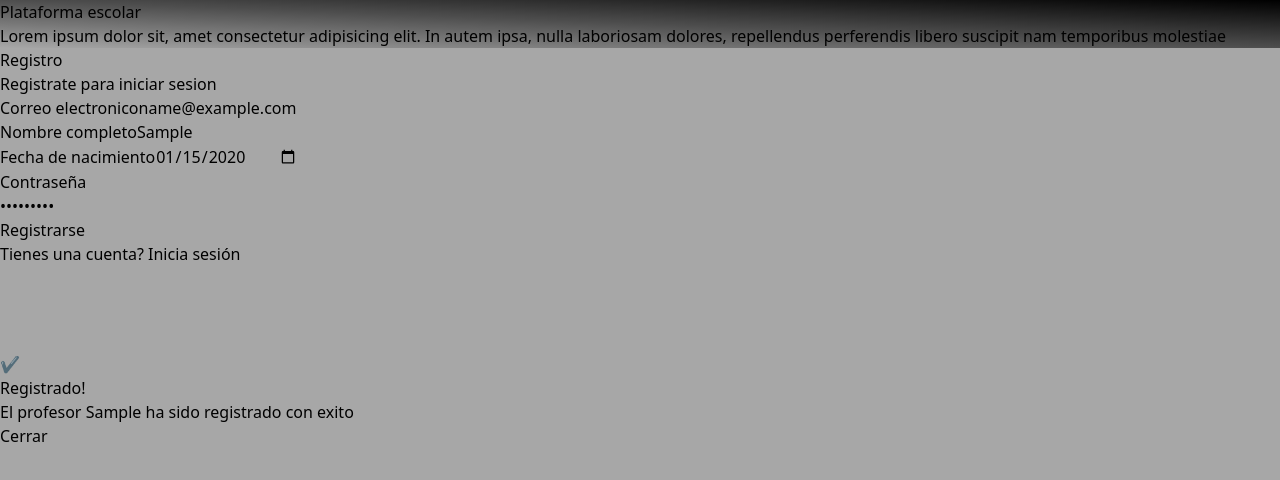
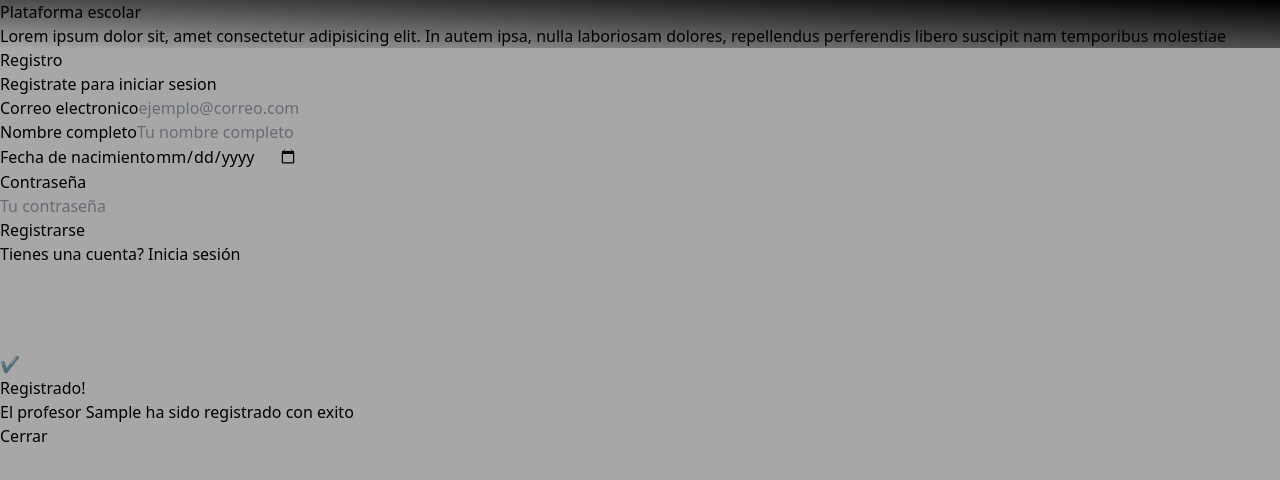
Before and after one commit to Miguel-CaAr/school-platform, a Vue app: page /register in a window 1280 px wide. Both pictures are taken after typing "name@example.com", "Sample", "2020-01-15", "Sample123" into the empty fields and a click on the button "Registrarse". Shown: the top 480 px of the page. Built offline with nearby package versions, Linux system fonts and the light colour scheme.

Commit message:
Limpiar form

```diff
--- a/src/views/RegisterView.vue
+++ b/src/views/RegisterView.vue
@@ -2,6 +2,13 @@
 import { ref } from "vue";
 import Alert from "@/components/Alert.vue";
 import useTeacher from "@/composables/useTeacher";
+import { useAlertStore } from "@/stores/AlertStore";
+const alertStore = useAlertStore();
+
+const onCloseModal = (show) => {
+  alertStore.show = show;
+};
+
 const { addTeacher } = useTeacher;
 
 const teacher = ref({
@@ -10,6 +17,16 @@ const teacher = ref({
   name: null,
   birthdate: null,
 });
+
+const submit = () => {
+  addTeacher(teacher.value);
+  teacher.value = {
+    email: null,
+    password: null,
+    name: null,
+    birthdate: null,
+  };
+};
 </script>
 
 <template>
@@ -62,7 +79,7 @@ const teacher = ref({
           </div>
 
           <div class="mt-8">
-            <form @submit.prevent="addTeacher(teacher)">
+            <form @submit.prevent="submit">
               <!-- INPUT EMAIL -->
               <div>
                 <label
@@ -160,5 +177,11 @@ const teacher = ref({
       </div>
     </div>
   </div>
-  <Alert />
+  <Alert
+    :show-modal="alertStore.show"
+    :sucess="alertStore.sucess"
+    :title="alertStore.title"
+    :message="alertStore.message"
+    @on-update-modal="onCloseModal"
+  />
 </template>
```
